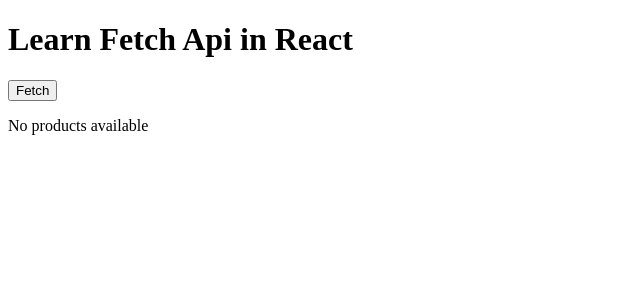
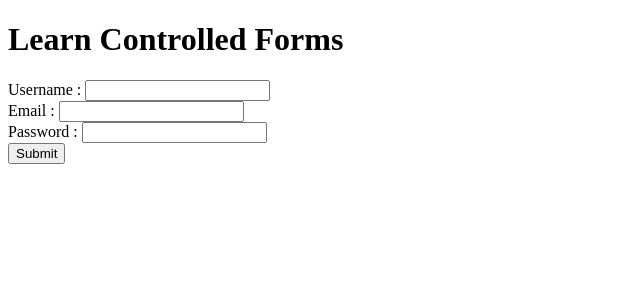
Before and after one commit to Sarvesh-1999/React-1PM, a React (Vite) app: page / in a window 1280 px wide. Shown: the top 300 px of the page, without its empty margins (0-640 px from the left). Built offline with nearby package versions, Linux system fonts and the light colour scheme.

Commit message:
Contolled Forms 1

```diff
--- /dev/null
+++ b/src/AllTopics/10_Forms/ControlledForms1.jsx
@@ -0,0 +1,72 @@
+import { useState } from "react";
+
+const ControlledForms1 = () => {
+  const [username, setUsername] = useState("");
+  const [email, setEmail] = useState("");
+  const [password, setPassword] = useState("");
+
+  const handleUsername = (e) => {
+    setUsername(e.target.value);
+  };
+  const handleEmail = (e) => {
+    setEmail(e.target.value);
+  };
+  const handlePassword = (e) => {
+    setPassword(e.target.value);
+  };
+
+  const handleFormSubmit = (e) => {
+    e.preventDefault();
+
+    if (!username || !email || !password) {
+      alert("All fields are required");
+      return;
+    }
+
+    console.log("Form Submitted");
+    let formData = { username, email, password };
+    console.log(formData);
+
+
+    // STORE DATA IN LOCAL STORAGE
+    const savedUsers = JSON.parse(localStorage.getItem("users")) || []
+    savedUsers.push(formData) // [{},{}]
+    localStorage.setItem("users" , JSON.stringify(savedUsers))
+
+
+    setUsername("")
+    setEmail("")
+    setPassword("")
+  };
+
+  return (
+    <div>
+      <h1>Learn Controlled Forms </h1>
+
+      <form onSubmit={handleFormSubmit}>
+        <label htmlFor="username">Username : </label>
+        <input
+          type="text"
+          id="username"
+          value={username}
+          onChange={handleUsername}
+        />
+        <br />
+        <label htmlFor="email">Email : </label>
+        <input type="email" id="email" value={email} onChange={handleEmail} />
+        <br />
+        <label htmlFor="password">Password : </label>
+        <input
+          type="password"
+          id="password"
+          value={password}
+          onChange={handlePassword}
+        />
+        <br />
+        <button>Submit</button>
+      </form>
+    </div>
+  );
+};
+
+export default ControlledForms1;
--- a/src/App.jsx
+++ b/src/App.jsx
@@ -8,6 +8,7 @@
 import Parent from "./AllTopics/06_Context/Parent";
 import UserLists from "./AllTopics/08_Lists/UserLists";
 import ProductsList from "./AllTopics/09_FetchApi/ProductsList";
+import ControlledForms1 from "./AllTopics/10_Forms/ControlledForms1";
 
 const App = () => {
   return (
@@ -22,7 +23,8 @@
         <Parent />
       </ContextExample> */}
       {/* <UserLists /> */}
-      <ProductsList />
+      {/* <ProductsList /> */}
+      <ControlledForms1 />
     </div>
   );
 };
```
